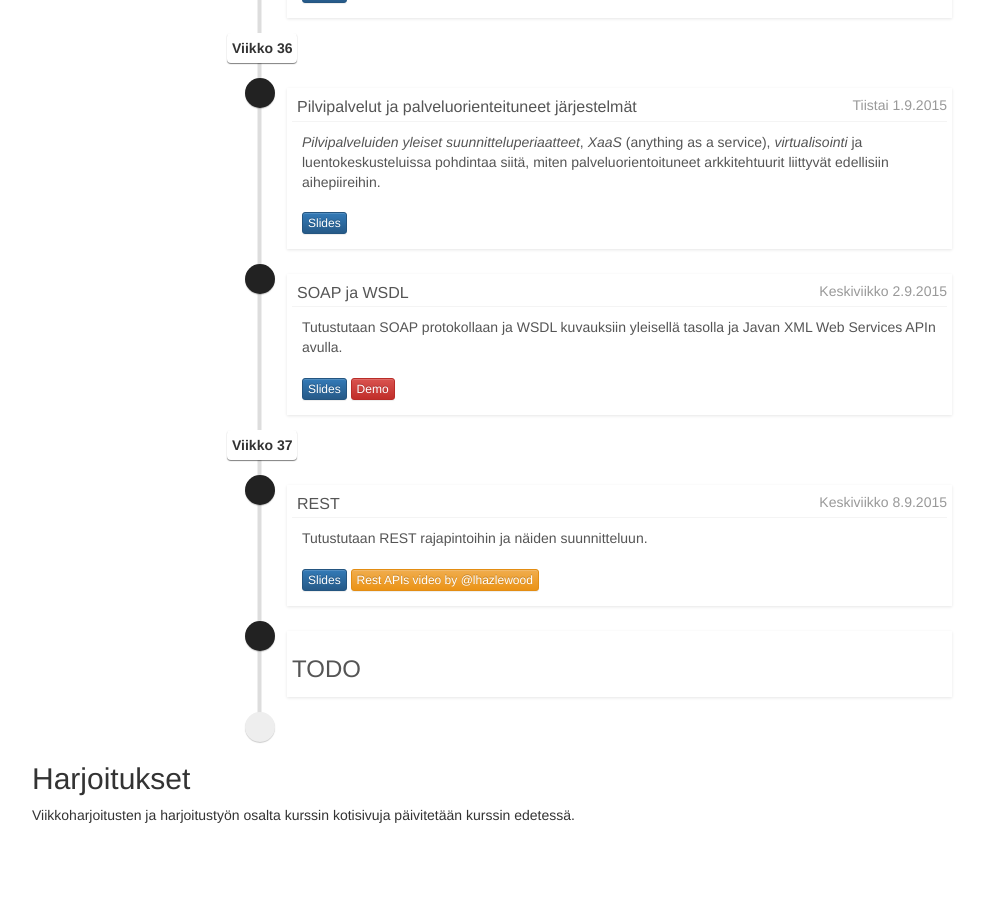
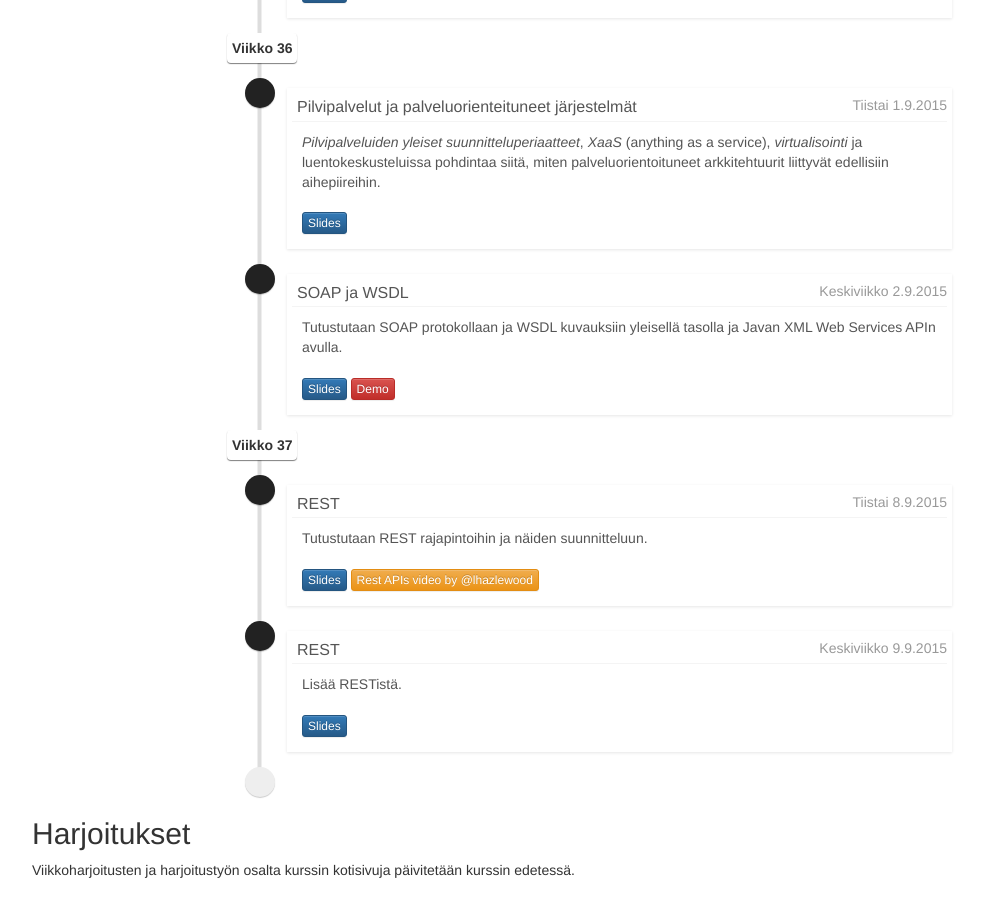
Before and after one commit to Palpo/palpo.github.io, a Jekyll site: the page built from index.html, in a window 1280 px wide and 900 px high, scrolled down 1033 px. Shown: the whole window, without its empty margins (38-1020 px from the left). Built offline with Jekyll 4.4.1, drawn with Linux system fonts in a browser that asks for light colours; nearby versions of some CDN libraries; before the commit the page ends 1878 px from its top, so only the background shows below that.

Commit message:
Adding slides of the second rest lecture to the index

```diff
--- a/index.html
+++ b/index.html
@@ -98,7 +98,7 @@
             <li>
               <i class="fa fa-envelope bg-black"></i>
               <div class="timeline-item">
-                <span class="time"><i class="fa fa-clock-o"></i>Keskiviikko 8.9.2015</span>
+                <span class="time"><i class="fa fa-clock-o"></i>Tiistai 8.9.2015</span>
                 <h3 class="timeline-header">REST</h3>
                 <div class="timeline-body">
                 Tutustutaan REST rajapintoihin ja näiden suunnitteluun.
@@ -110,12 +110,21 @@
               </div>
             </li>
 
-
             <li>
               <i class="fa fa-envelope bg-black"></i>
-              <div class="timeline-item"><h3>TODO</h3>
+              <div class="timeline-item">
+                <span class="time"><i class="fa fa-clock-o"></i>Keskiviikko 9.9.2015</span>
+                <h3 class="timeline-header">REST</h3>
+                <div class="timeline-body">
+                Lisää RESTistä.
+                </div>
+                <div class='timeline-footer'>
+                  <a class="btn btn-primary btn-xs" href="/slides/morerest.html">Slides</a>
+                </div>
               </div>
             </li>
+
+
 
             <li>
               <i class="fa fa-clock-o"></i>
```
